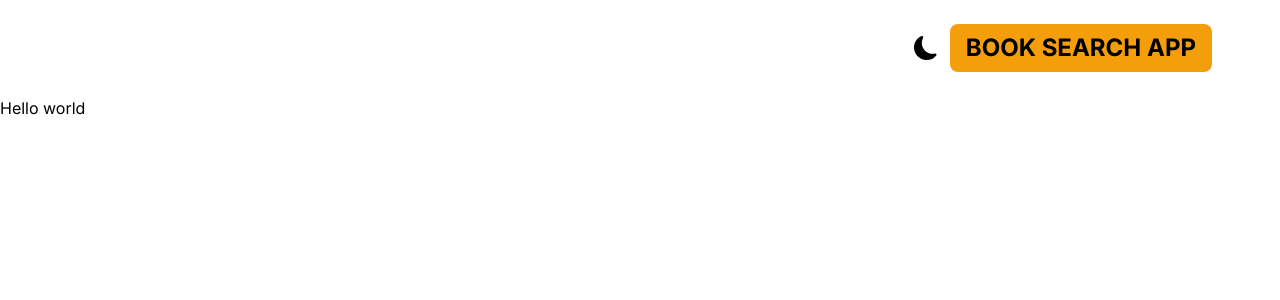
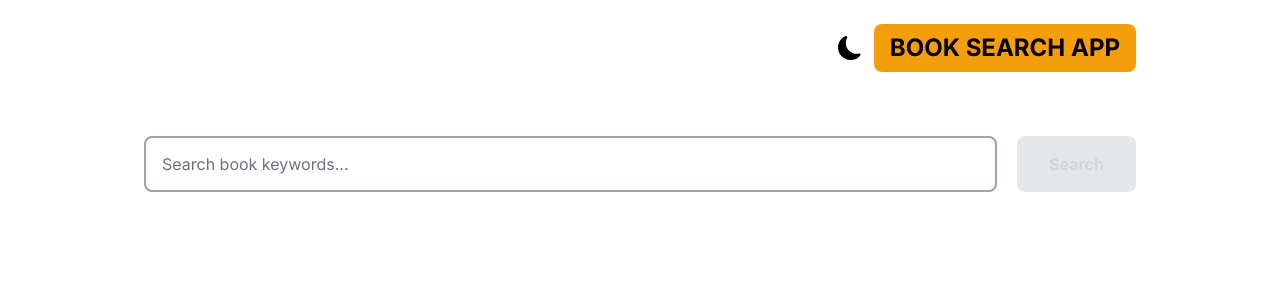
Before and after one commit to crayonzgrim/book-search-app, a Next.js app: page / in a window 1280 px wide. Shown: the top 300 px of the page. Built offline with nearby package versions, Linux system fonts and the light colour scheme.

Commit message:
:hammer: Add Search query input field

```diff
--- a/app/page.tsx
+++ b/app/page.tsx
@@ -1,5 +1,19 @@
-import Image from "next/image";
+'use client';
+
+import { SearchInputField } from '@/components';
+import React, { useState } from 'react';
 
 export default function Home() {
-  return <main className="">Hello world</main>;
+  /** Property */
+  const [searchQuery, setSearchQuery] = useState('');
+
+  /** Render */
+  return (
+    <main className="container mx-auto p-4 min-h-screen max-w-5xl">
+      <SearchInputField
+        query={searchQuery}
+        handleSearchQuery={setSearchQuery}
+      />
+    </main>
+  );
 }
--- a/components/layout/Header.tsx
+++ b/components/layout/Header.tsx
@@ -4,7 +4,7 @@ import { ThemeSwitch } from '../ui';
 
 export const Header = () => {
   return (
-    <div className="flex justify-end items-center mx-2 max-w-6xl sm:mx-auto py-6">
+    <div className="flex justify-end items-center mx-2 max-w-5xl sm:mx-auto py-6 pr-3">
       <ThemeSwitch />
 
       <div className="flex items-center ml-3">
--- /dev/null
+++ b/components/ui/SearchInputField.tsx
@@ -0,0 +1,48 @@
+'use client';
+
+import React, { useCallback } from 'react';
+
+interface SearchInputProps {
+  query: string;
+  handleSearchQuery: (query: string) => void;
+}
+
+export const SearchInputField = (props: SearchInputProps) => {
+  /** Property */
+  const { query, handleSearchQuery, ...others } = props;
+
+  /** Function */
+  const handleSubmit = useCallback(
+    async (e: React.FormEvent<HTMLFormElement>) => {
+      e.preventDefault();
+    },
+    [query]
+  );
+
+  /** Render */
+  return (
+    <form
+      onSubmit={handleSubmit}
+      className="flex justify-between align-center max-w-6xl mx-auto mt-6"
+    >
+      <input
+        type="text"
+        placeholder="Search book keywords..."
+        value={query ?? ''}
+        onChange={(e) => handleSearchQuery(e.target.value)}
+        className={`w-full h-14 rounded-lg placeholder-gray-500 border-2 ${
+          query.length > 0
+            ? 'border-amber-600 outline-amber-600'
+            : 'border-gray-400'
+        } outline-amber-600 bg-transparent px-4 py-4`}
+      />
+      <button
+        type="submit"
+        disabled={!query}
+        className="font-bold bg-amber-500 px-8 rounded-lg disabled:bg-gray-200 ml-5 disabled:text-gray-300"
+      >
+        Search
+      </button>
+    </form>
+  );
+};
--- a/components/ui/index.ts
+++ b/components/ui/index.ts
@@ -1 +1,2 @@
 export * from './ThemeSwitch';
+export * from './SearchInputField';
```
Also changed, not shown: types/index.ts (added, +27 -0 lines).
